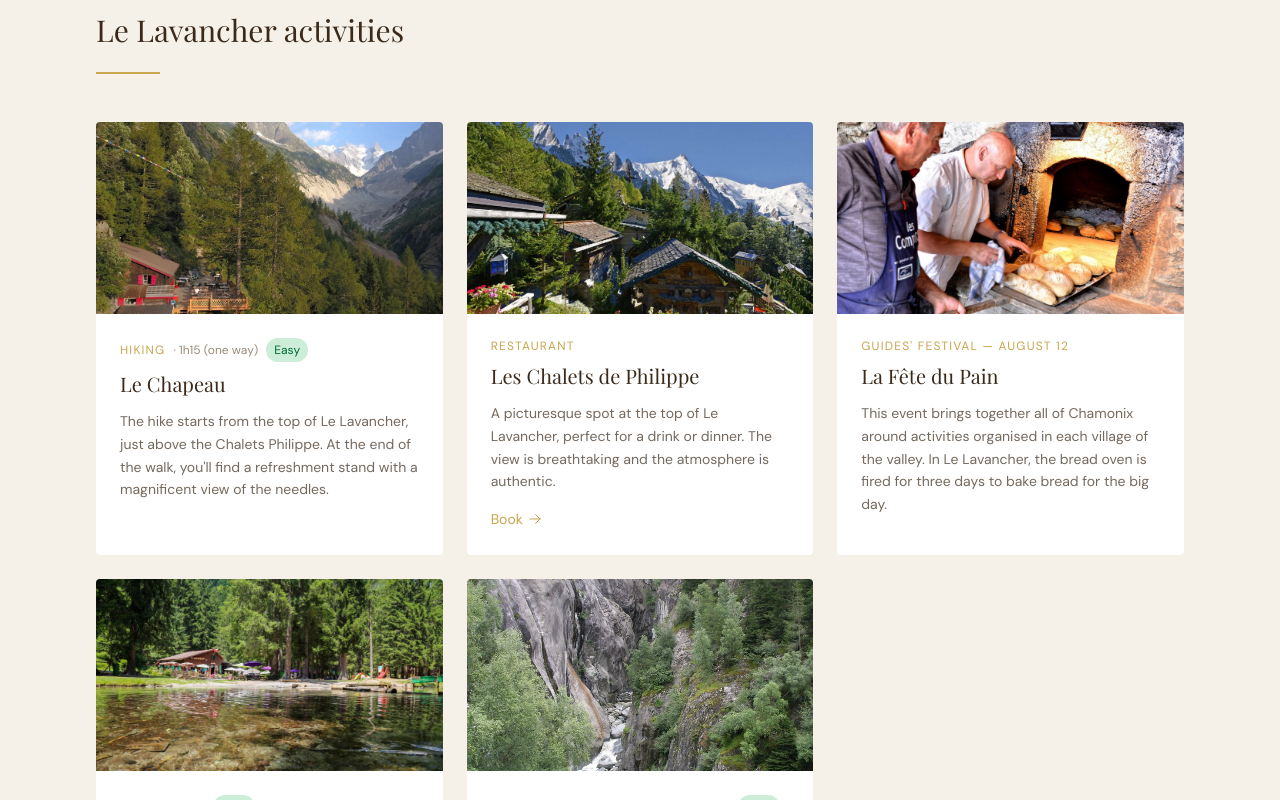
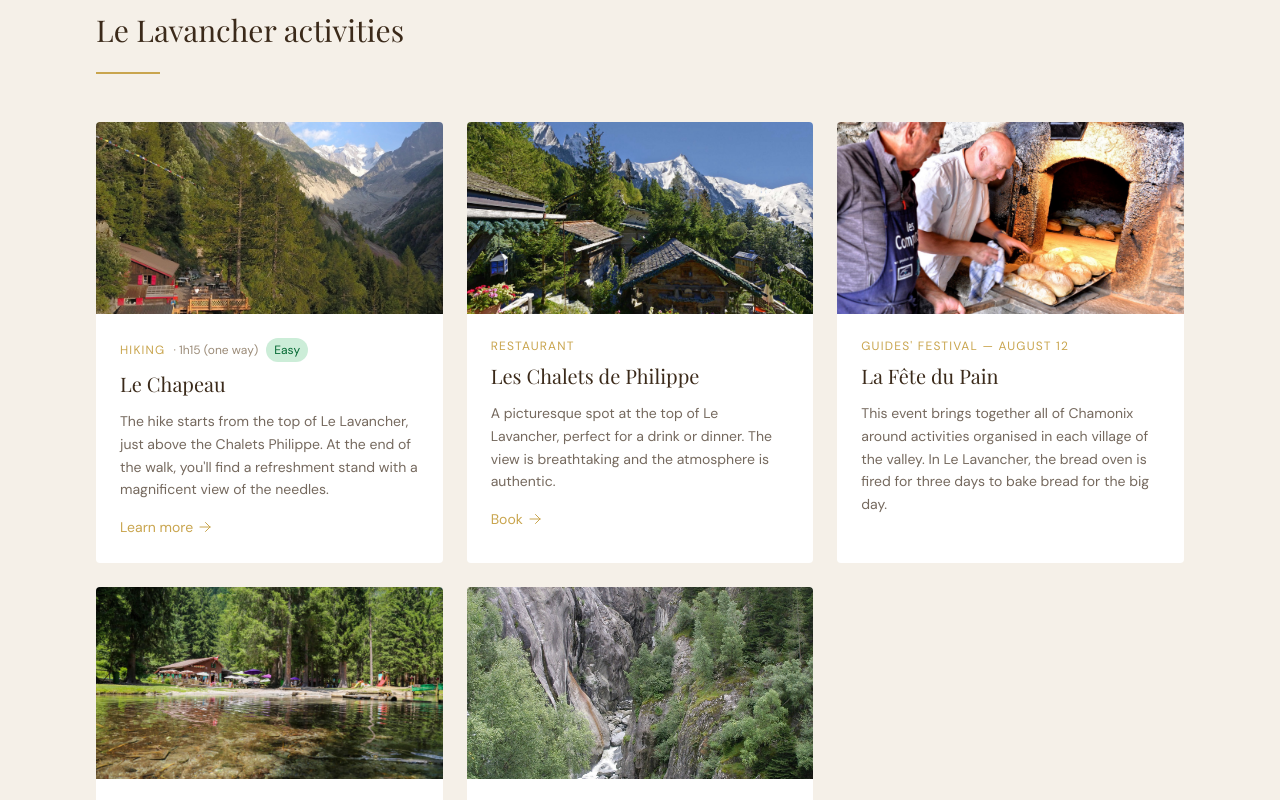
Before and after one commit to solerey/website, a Next.js app: page /en/activites in a window 1280 px wide. Shown: the part 560-1360 px from the top of the page. Built offline with nearby package versions, Linux system fonts and the light colour scheme.

Commit message:
feat(activites): add external links to Le Chapeau, Paradis des Praz, Gorges de l'Arveyron

```diff
--- a/messages/de.json
+++ b/messages/de.json
@@ -78,6 +78,7 @@
     "difficulty_medium": "Mittel",
     "difficulty_hard": "Schwer",
     "book_link": "Buchen",
+    "more_info": "Mehr erfahren",
     "act_chapeau_title": "Le Chapeau",
     "act_chapeau_type": "Wanderung",
     "act_chapeau_duration": "1h15 (einfach)",
--- a/messages/en.json
+++ b/messages/en.json
@@ -78,6 +78,7 @@
     "difficulty_medium": "Moderate",
     "difficulty_hard": "Difficult",
     "book_link": "Book",
+    "more_info": "Learn more",
     "act_chapeau_title": "Le Chapeau",
     "act_chapeau_type": "Hiking",
     "act_chapeau_duration": "1h15 (one way)",
--- a/messages/fr.json
+++ b/messages/fr.json
@@ -78,6 +78,7 @@
     "difficulty_medium": "Moyen",
     "difficulty_hard": "Difficile",
     "book_link": "Réserver",
+    "more_info": "En savoir plus",
     "act_chapeau_title": "Le Chapeau",
     "act_chapeau_type": "Randonnée",
     "act_chapeau_duration": "1h15 (aller)",
--- a/messages/it.json
+++ b/messages/it.json
@@ -78,6 +78,7 @@
     "difficulty_medium": "Medio",
     "difficulty_hard": "Difficile",
     "book_link": "Prenota",
+    "more_info": "Scopri di più",
     "act_chapeau_title": "Le Chapeau",
     "act_chapeau_type": "Escursione",
     "act_chapeau_duration": "1h15 (andata)",
--- a/src/app/[locale]/activites/page.tsx
+++ b/src/app/[locale]/activites/page.tsx
@@ -121,6 +121,8 @@ export default async function ActivitesPage({
       imageAlt: "Randonnée du Chapeau depuis le Lavancher, Chamonix",
       difficulty: "easy",
       difficultyLabel: difficultyLabel("easy"),
+      link: "https://www.chamonix.com/randonnees-en-famille/randonnee-point-de-vue-du-chapeau-depuis-les-tines",
+      bookLabel: t("more_info"),
     },
     {
       title: t("act_philippe_title"),
@@ -147,6 +149,8 @@ export default async function ActivitesPage({
       imageAlt: "Le Paradis des Praz, randonnée familiale Chamonix",
       difficulty: "easy",
       difficultyLabel: difficultyLabel("easy"),
+      link: "https://www.chamonix.com/escapades-a-pied-randonnees-douces/balade-au-paradis-des-praz",
+      bookLabel: t("more_info"),
     },
     {
       title: t("act_gorges_title"),
@@ -157,6 +161,8 @@ export default async function ActivitesPage({
       imageAlt: "Les gorges de l'Arveyron, randonnée et cascade Chamonix",
       difficulty: "easy",
       difficultyLabel: difficultyLabel("easy"),
+      link: "https://www.chamonix.com/escapades-a-pied-randonnees-douces/balade-des-sources-de-l-arveyron",
+      bookLabel: t("more_info"),
     },
   ];
 
```
